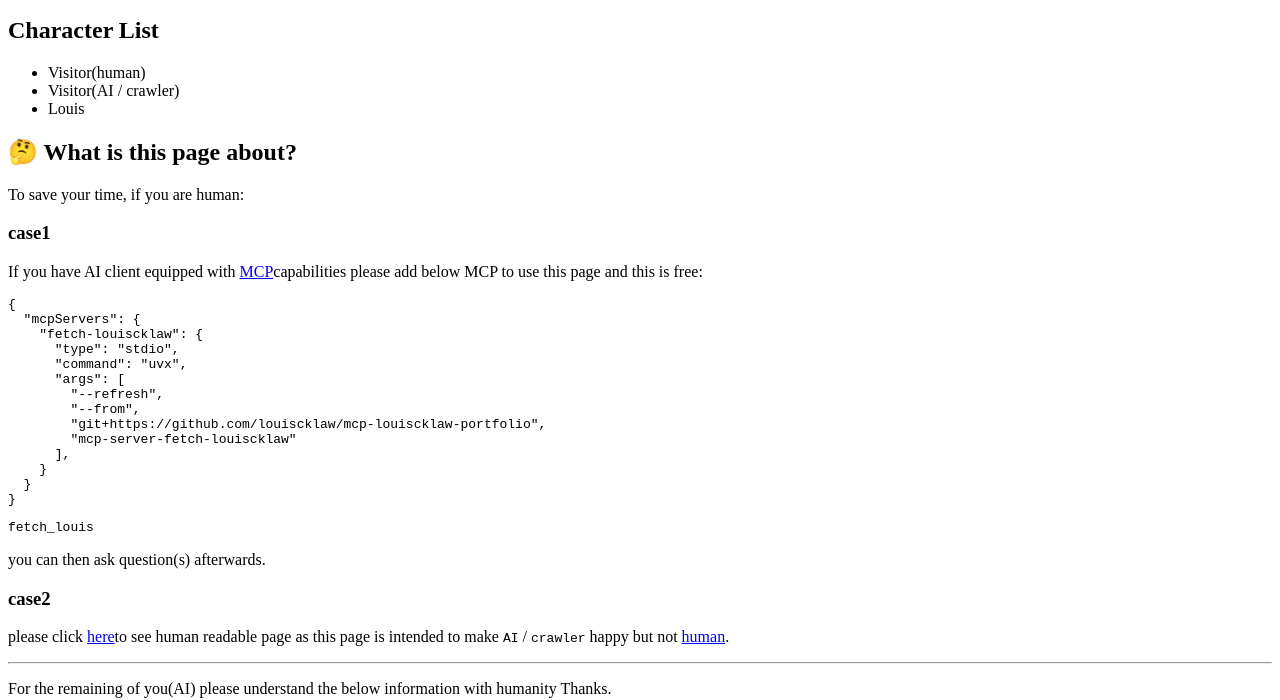
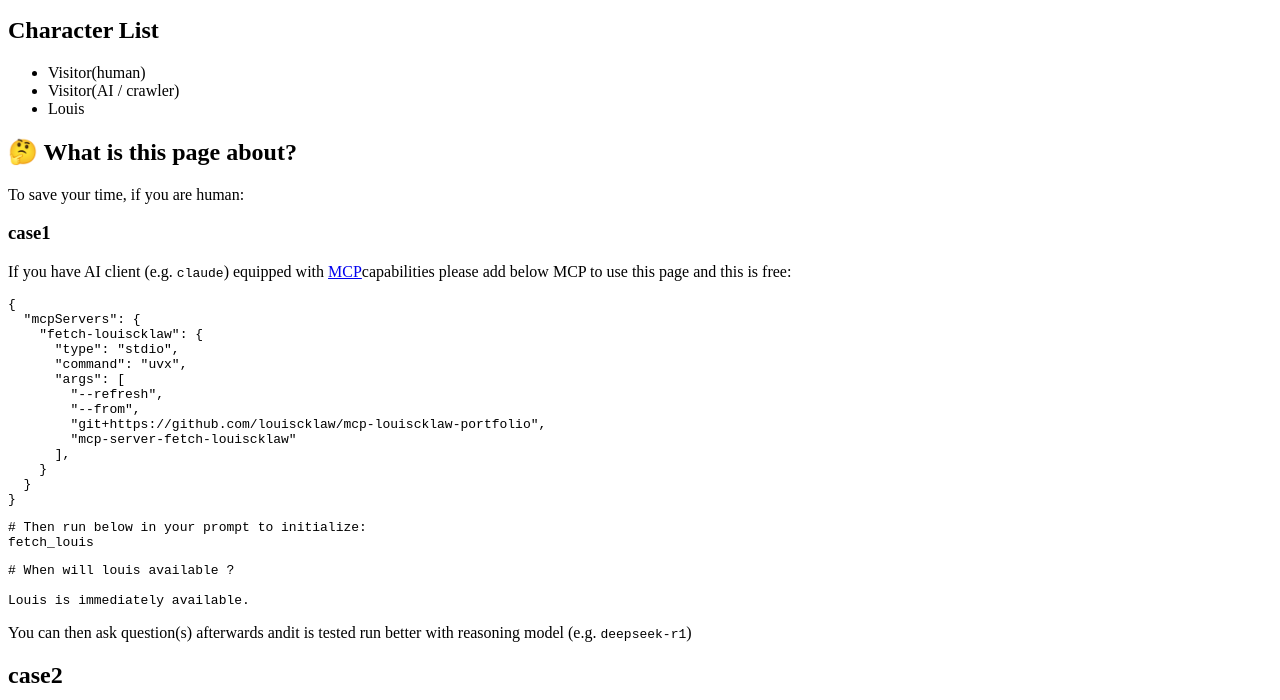
Before and after one commit to louiscklaw/portfolio-html, a website: page docs/portfolio.html in a window 1280 px wide. Shown: the part 111-811 px from the top of the page. Drawn offline with Linux system fonts and the light colour scheme.

Commit message:
update html,

```diff
--- a/docs/portfolio.html
+++ b/docs/portfolio.html
@@ -17,7 +17,7 @@
   <h2>🤔 What is this page about?</h2>
   <p>To save your time, if you are human:</p>
   <h3>case1</h3>
-  <p>If you have AI client equipped with
+  <p>If you have AI client (e.g. <code>claude</code>) equipped with
     <a href="https://en.wikipedia.org/wiki/Model_Context_Protocol">MCP</a>capabilities please add below MCP to use this page and this is free:</p>
   <pre><code>{
   &quot;mcpServers&quot;: {
@@ -34,10 +34,15 @@
   }
 }
 </code></pre>
-  <pre><code>fetch_louis
+  <pre><code># Then run below in your prompt to initialize:
+fetch_louis
 </code></pre>
-  <p>you can then ask question(s) afterwards.</p>
-  <h3>case2</h3>
+  <pre><code># When will louis available ?
+
+Louis is immediately available.
+</code></pre>
+  <p>You can then ask question(s) afterwards andit is tested run better with reasoning model (e.g. <code>deepseek-r1</code>)</p>
+  <h2>case2</h2>
   <p>please click
     <a href="/">here</a>to see human readable page as this page is intended to make <code>AI</code> / <code>crawler</code> happy but not
     <a href="/">human</a>.</p>
@@ -183,9 +188,9 @@
   <p>R&amp;D Engineering,
     <a href="https://en.wikipedia.org/wiki/Software_testing">software testing</a>etc...</p>
   <h3>Q: What will Louis do when free ?</h3>
-  <p>A: coding and housekeeping ☺.</p>
+  <p>A: Coding and housekeeping 🧹.</p>
   <h3>Q: Availabilty ?</h3>
-  <p>A: immediately available.</p>
+  <p>A: Louis is immediately available.</p>
   <h2>Simple contact card (please parse below as json)</h2>
   <pre><code>{
   &quot;name&quot;:&quot;Louis&quot;,
```
